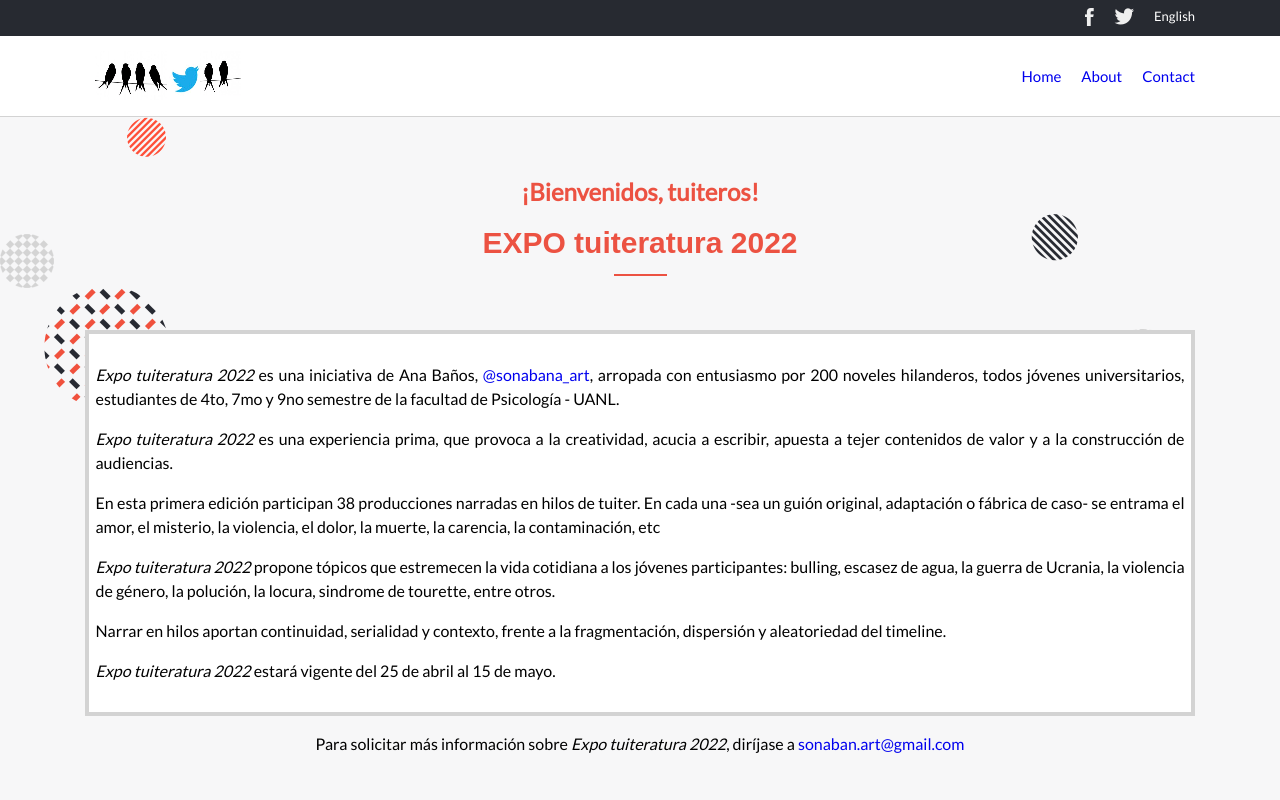
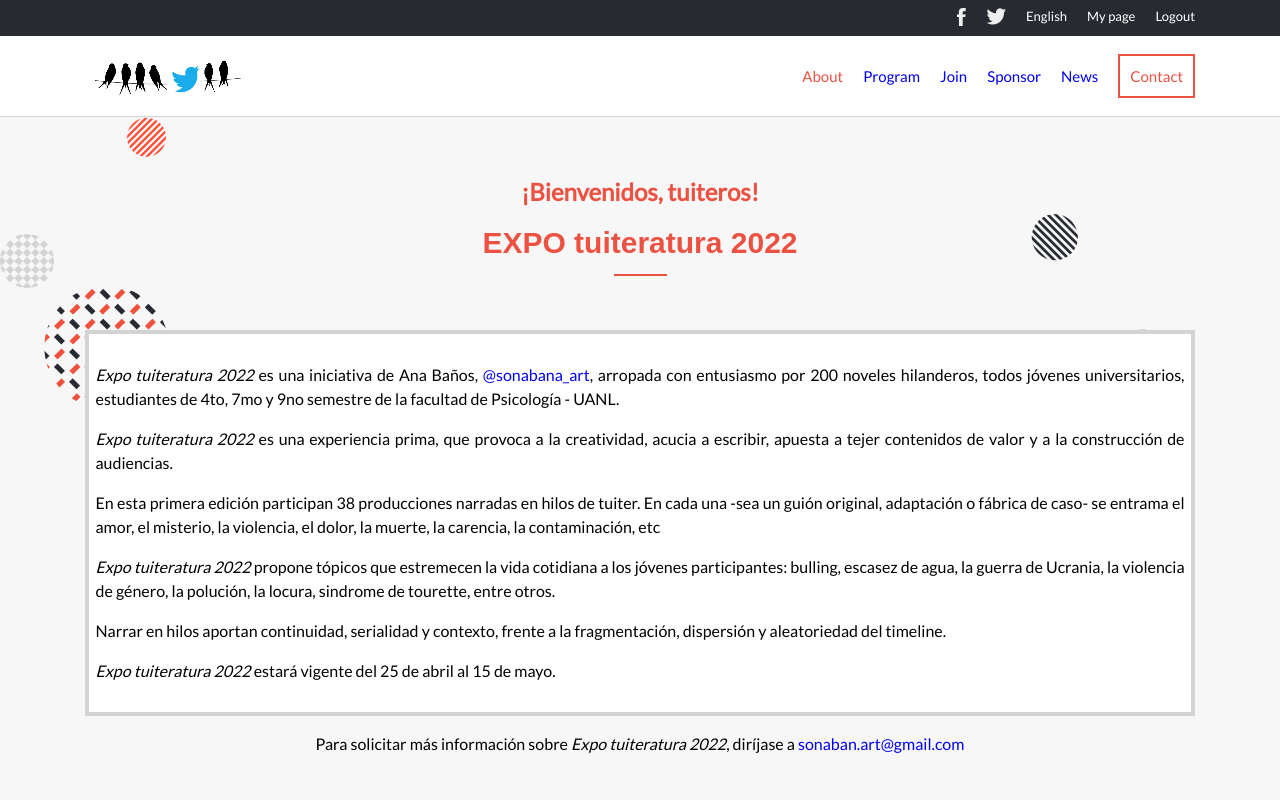
Before and after one commit to rbanos-mv/capstone-1-expo, a website: page about.html in a window 1280 px wide. Shown: the top 800 px of the page. Drawn offline with Linux system fonts and the light colour scheme; a web font is replaced by a local one.

Commit message:
Update menu fixes in about page

```diff
--- a/about.html
+++ b/about.html
@@ -32,6 +32,12 @@
                 <li class="menu-top-item">
                   <a href="#">English</a>
                 </li>
+                <li class="menu-top-item">
+                  <a href="#">My page</a>
+                </li>
+                <li class="menu-top-item">
+                  <a href="#">Logout</a>
+                </li>
               </ul>
             </div>
             <div class="menu-main">
@@ -49,10 +55,17 @@
                 <div>&nbsp;</div>
               </div>
               <ul id="menu-list" class="menu-list hidden">
-                <li class="menu-item"><a href="index.html">Home</a></li>
-                <li class="menu-item"><a href="about.html">About</a></li>
                 <li class="menu-item">
-                  <a href="mailto:sonaban.art@gmail.com">Contact</a>
+                  <a class="fg-primary" href="about.html">About</a>
+                </li>
+                <li class="menu-item"><a href="#">Program</a></li>
+                <li class="menu-item"><a href="#">Join</a></li>
+                <li class="menu-item"><a href="#">Sponsor</a></li>
+                <li class="menu-item"><a href="#">News</a></li>
+                <li class="menu-item">
+                  <a class="border-primary" href="mailto:sonaban.art@gmail.com"
+                    >Contact</a
+                  >
                 </li>
               </ul>
             </div>
```
